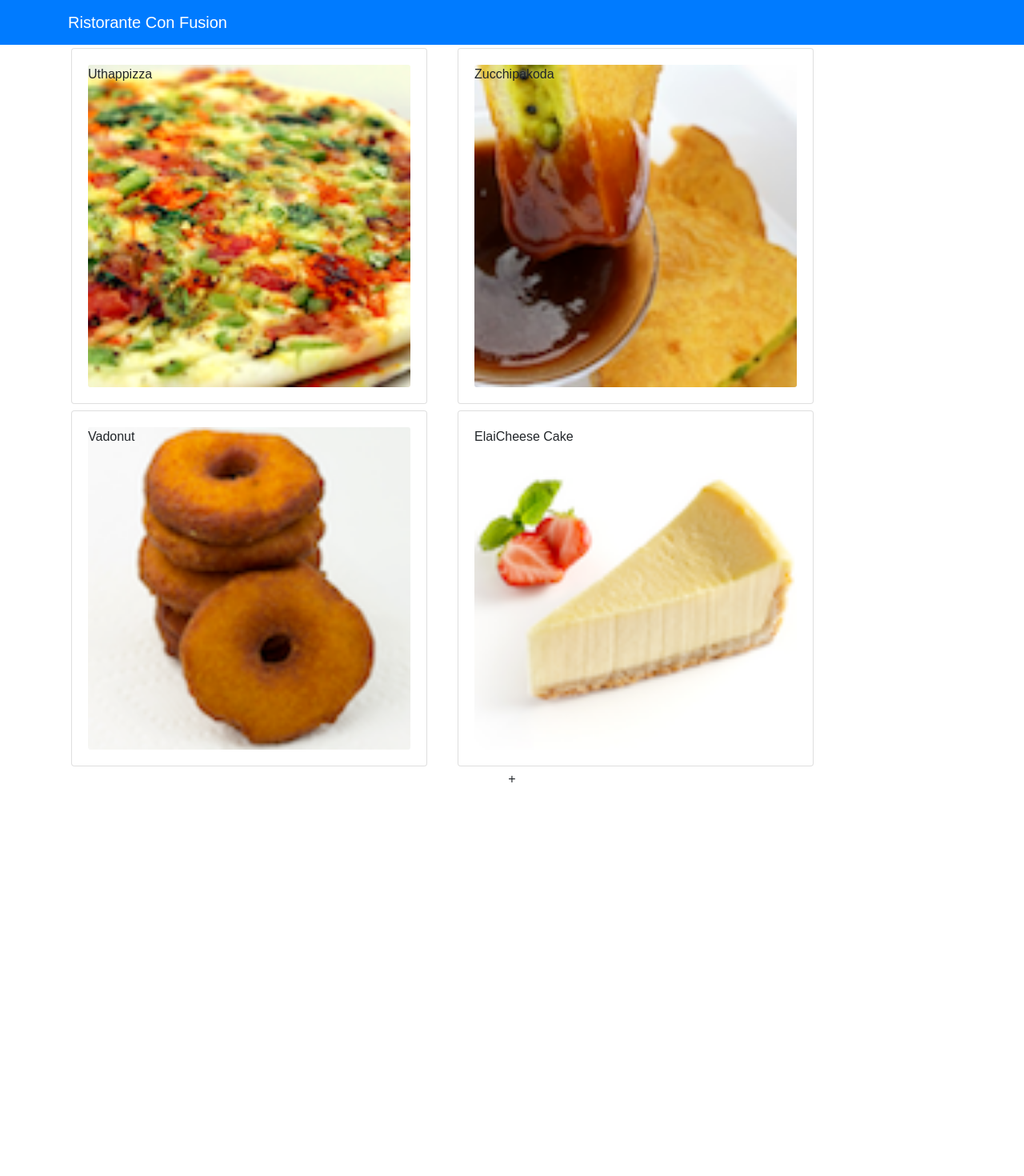
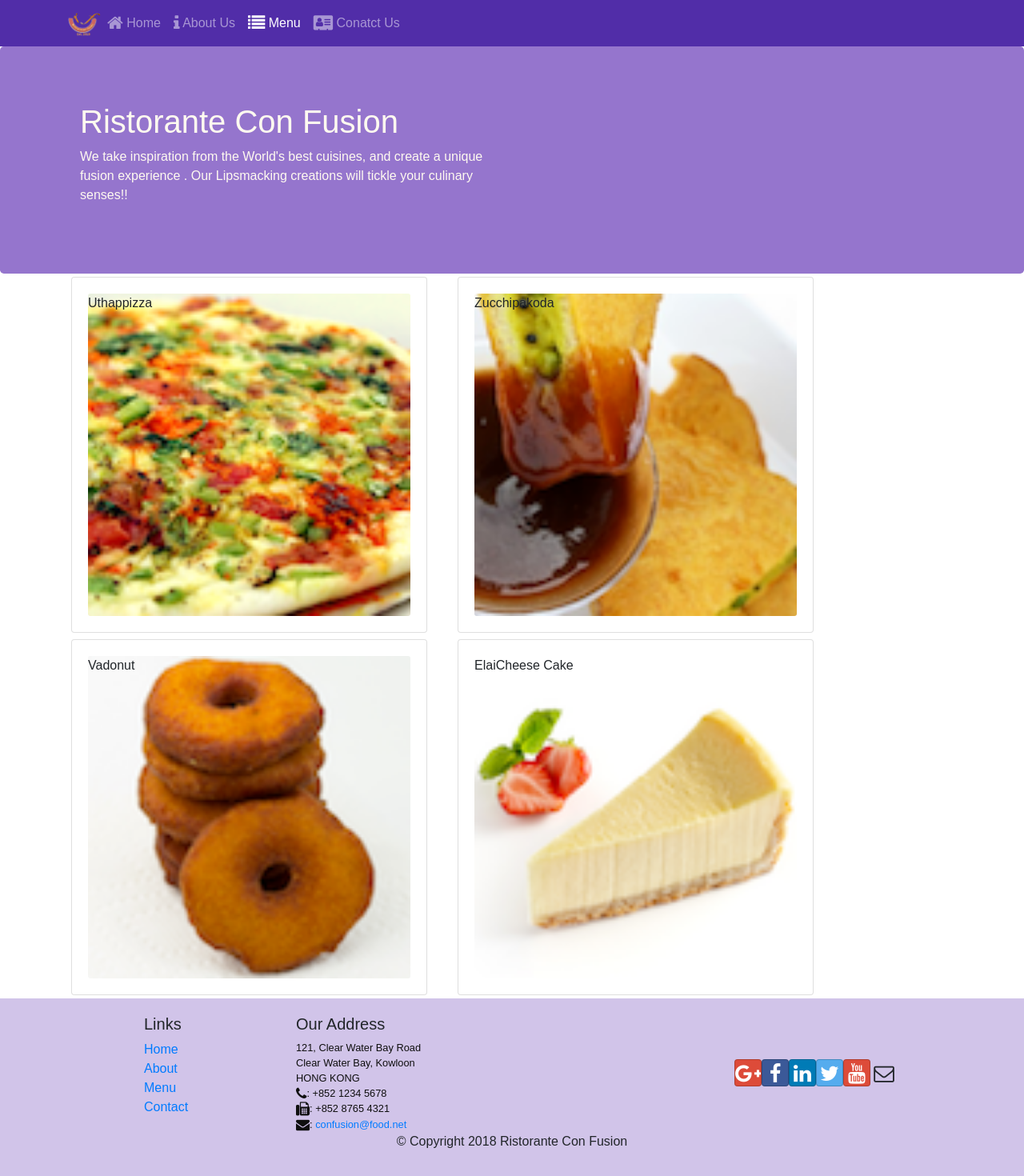
Before and after one commit to reet-571099/Front-End-Web-Development-with-React-, a React (Create React App) app: page /menu in a window 1280 px wide. Shown: the top 1470 px of the page at 80% size. Before the commit the page ends 986 px from the top, so only its background shows below. Built offline with nearby package versions, Linux system fonts and the light colour scheme.

Commit message:
React Router

```diff
--- a/package.json
+++ b/package.json
@@ -4,9 +4,12 @@
   "private": true,
   "dependencies": {
     "bootstrap": "^4.5.2",
+    "bootstrap-social": "^5.1.1",
+    "font-awesome": "^4.7.0",
     "react": "^16.13.1",
     "react-dom": "^16.13.1",
     "react-popper": "^2.2.3",
+    "react-router-dom": "^5.2.0",
     "react-scripts": "1.1.4",
     "reactstrap": "^8.5.1"
   },
--- a/src/App.css
+++ b/src/App.css
@@ -1,28 +1,33 @@
-.App {
-  text-align: center;
+.row-header{
+  margin:0px auto;
+  padding:0px auto;
 }
 
-.App-logo {
-  animation: App-logo-spin infinite 20s linear;
-  height: 80px;
+.row-content {
+  margin:0px auto;
+  padding: 50px 0px 50px 0px;
+  border-bottom: 1px ridge;
+  min-height:400px;
 }
 
-.App-header {
-  background-color: #222;
-  height: 150px;
-  padding: 20px;
-  color: white;
+.footer{
+  background-color: #D1C4E9;
+  margin:0px auto;
+  padding: 20px 0px 20px 0px;
+}
+.jumbotron {
+  padding:70px 30px 70px 30px;
+  margin:0px auto;
+  background: #9575CD ;
+  color:floralwhite;
 }
 
-.App-title {
-  font-size: 1.5em;
+address{
+  font-size:80%;
+  margin:0px;
+  color:#0f0f0f;
 }
 
-.App-intro {
-  font-size: large;
+.navbar-dark {
+  background-color: #512DA8;
 }
-
-@keyframes App-logo-spin {
-  from { transform: rotate(0deg); }
-  to { transform: rotate(360deg); }
-}
--- a/src/App.js
+++ b/src/App.js
@@ -1,6 +1,8 @@
 import React, { Component } from 'react';
+import Form from 'reactstrap/lib/Form';
 import './App.css';
 import Main from './components/MainComponent';
+import { BrowserRouter } from 'react-router-dom';
 
 
 class App extends Component {
@@ -8,9 +10,11 @@
 
   render() {
     return (
+      <BrowserRouter>
       <div className="App">
        <Main/>
       </div>
+      </BrowserRouter>
     );
   }
 }
--- /dev/null
+++ b/src/components/FooterComponent.js
@@ -0,0 +1,50 @@
+import React from 'react';
+import {Link } from 'react-router-dom';
+function Footer(props) {
+    return(
+    <div className="footer">
+        <div className="container">
+            <div className="row justify-content-center">
+                <div className="col-4 offset-1 col-sm-2">
+                    <h5>Links</h5>
+                    <ul className="list-unstyled">
+                        <li><Link to="/home">Home</Link></li>
+                        <li><Link to="/aboutus">About</Link></li>
+                        <li><Link to="/menu">Menu</Link></li>
+                        <li><Link to="/contactus">Contact</Link></li>
+                    </ul>
+                </div>
+                <div className="col-7 col-sm-5">
+                    <h5>Our Address</h5>
+                    <address>
+		              121, Clear Water Bay Road<br />
+		              Clear Water Bay, Kowloon<br />
+		              HONG KONG<br />
+		              <i className="fa fa-phone fa-lg"></i>: +852 1234 5678<br />
+		              <i className="fa fa-fax fa-lg"></i>: +852 8765 4321<br />
+		              <i className="fa fa-envelope fa-lg"></i>: <a href="mailto:confusion@food.net">
+                         confusion@food.net</a>
+                    </address>
+                </div>
+                <div className="col-12 col-sm-4 align-self-center">
+                    <div className="text-center">
+                        <a className="btn btn-social-icon btn-google" href="http://google.com/+"><i className="fa fa-google-plus"></i></a>
+                        <a className="btn btn-social-icon btn-facebook" href="http://www.facebook.com/profile.php?id="><i className="fa fa-facebook"></i></a>
+                        <a className="btn btn-social-icon btn-linkedin" href="http://www.linkedin.com/in/"><i className="fa fa-linkedin"></i></a>
+                        <a className="btn btn-social-icon btn-twitter" href="http://twitter.com/"><i className="fa fa-twitter"></i></a>
+                        <a className="btn btn-social-icon btn-google" href="http://youtube.com/"><i className="fa fa-youtube"></i></a>
+                        <a className="btn btn-social-icon" href="mailto:"><i className="fa fa-envelope-o"></i></a>
+                    </div>
+                </div>
+            </div>
+            <div className="row justify-content-center">
+                <div className="col-auto">
+                    <p>© Copyright 2018 Ristorante Con Fusion</p>
+                </div>
+            </div>
+        </div>
+    </div>
+    )
+}
+
+export default Footer;
--- /dev/null
+++ b/src/components/HeaderComponent.js
@@ -0,0 +1,75 @@
+import React , { Component } from 'react';
+import { Navbar, NavbarBrand,Nav,NavbarToggler,Collapse,NavItem,Jumbotron} from 'reactstrap';
+import {NavLink} from 'react-router-dom';
+
+class Header extends Component {
+
+    constructor(props) {
+        super(props);
+        this.state = {
+            isNavOpen:false
+        };
+        this.toggleNav = this.toggleNav.bind(this);
+    }
+
+    toggleNav() {
+        this.setState({
+            isNavOpen: !this.state.isNavOpen
+        });
+
+    }
+    render(){
+
+
+        {/* <React.Fragment></React.Fragment> */}
+        return(
+        <React.Fragment>
+         <Navbar dark expand="md" >
+            <div className="container">
+            <NavbarToggler onClick={this.toggleNav}/>
+            <NavbarBrand className="mr-auto" href="/">
+                <img src="assets/images/logo.png" height="30" width="41"
+                alt="Ristorante Con Fusion" />
+            </NavbarBrand>
+            <Collapse isOpen={this.state.isNavOpen} navbar>
+                <Nav navbar>
+                    <NavItem>
+                          <NavLink className="nav-link" to="/home">
+                           <span className="fa fa-home fa-lg"></span> Home
+                          </NavLink>
+                    </NavItem>
+                    <NavItem>
+                          <NavLink className="nav-link" to="/aboutus">
+                           <span className="fa fa-info fa-lg"></span> About Us
+                          </NavLink>
+                    </NavItem>
+                    <NavItem>
+                          <NavLink className="nav-link" to="/menu">
+                           <span className="fa fa-list fa-lg"></span> Menu
+                           </NavLink>
+                    </NavItem>
+                    <NavItem>
+                           <NavLink className="nav-link" to="/contactus">
+                           <span className="fa fa-address-card fa-lg"></span> Conatct Us
+                          </NavLink>
+                    </NavItem>
+                </Nav>
+                </Collapse>
+            </div>
+         </Navbar>
+         <Jumbotron>
+           <div className="container">
+               <div className="row row-header">
+                   <div className="col-12 col-sm-6 text-left">
+                       <h1>Ristorante Con Fusion</h1>
+                       <p>We take inspiration from the World's best cuisines, and create a unique fusion experience . Our Lipsmacking creations will tickle your culinary senses!!</p>
+                   </div>
+               </div>
+           </div>
+         </Jumbotron>
+         </React.Fragment>
+    );
+ }
+}
+
+export default Header;
--- /dev/null
+++ b/src/components/HomeComponent.js
@@ -0,0 +1,12 @@
+import React from 'react';
+
+function Home(props) {
+    return(
+
+        <div className="container">
+            <h4>Home</h4>
+        </div>
+    );
+}
+
+export default Home;
--- a/src/components/MainComponent.js
+++ b/src/components/MainComponent.js
@@ -1,8 +1,11 @@
 import React, { Component } from 'react';
-import { Navbar, NavbarBrand} from 'reactstrap';
+import Home from './HomeComponent';
 import Menu from './MenuComponent';
 import { DISHES } from '../shared/dishes';
+import Header from './HeaderComponent';
+import Footer from './FooterComponent';
 import DishDetail from './DishdetailComponent';
+import {Switch, Route,Redirect} from 'react-router-dom';
 
 
 class Main extends Component {
@@ -12,28 +15,28 @@
 
     this.state = {
       dishes: DISHES,
-      selectedDish: null
+
     };
   }
 
-  onDishSelect(dish) {
-    this.setState({ selectedDish : dish});
-}
 
 
   render() {
+
+    const HomePage = ()=> {
+      return(
+        <Home/>
+      );
+    }
     return (
       <div className="App">
-       <Navbar dark color="primary">
-       <div className="container">
-         <NavbarBrand href="/">Ristorante Con Fusion</NavbarBrand>
-       </div>
-       </Navbar>
-       <Menu dishes={this.state.dishes}
-        onClick={(dish) => this.onDishSelect(dish)}
-       />
-       <DishDetail dish={this.state.dishes.filter((dish) => dish.id === this.state.selectedDish)[0]} />+
-
+        <Header/>
+        <Switch>
+           <Route path="/home" component={HomePage} />
+           <Route exact path="/menu" component={()=> <Menu dishes={this.state.dishes}/>}/>
+           <Redirect to="/home"/>
+        </Switch>
+        <Footer/>
       </div>
     );
   }
--- a/src/index.js
+++ b/src/index.js
@@ -1,6 +1,8 @@
 import React from 'react';
 import ReactDOM from 'react-dom';
 import 'bootstrap/dist/css/bootstrap.min.css' ;
+import 'font-awesome/css/font-awesome.min.css';
+import 'bootstrap-social/bootstrap-social.css';
 import './index.css';
 import App from './App';
 import registerServiceWorker from './registerServiceWorker';
```
Also changed, not shown: 1 other file (tests, documents, lock files or other folders).
